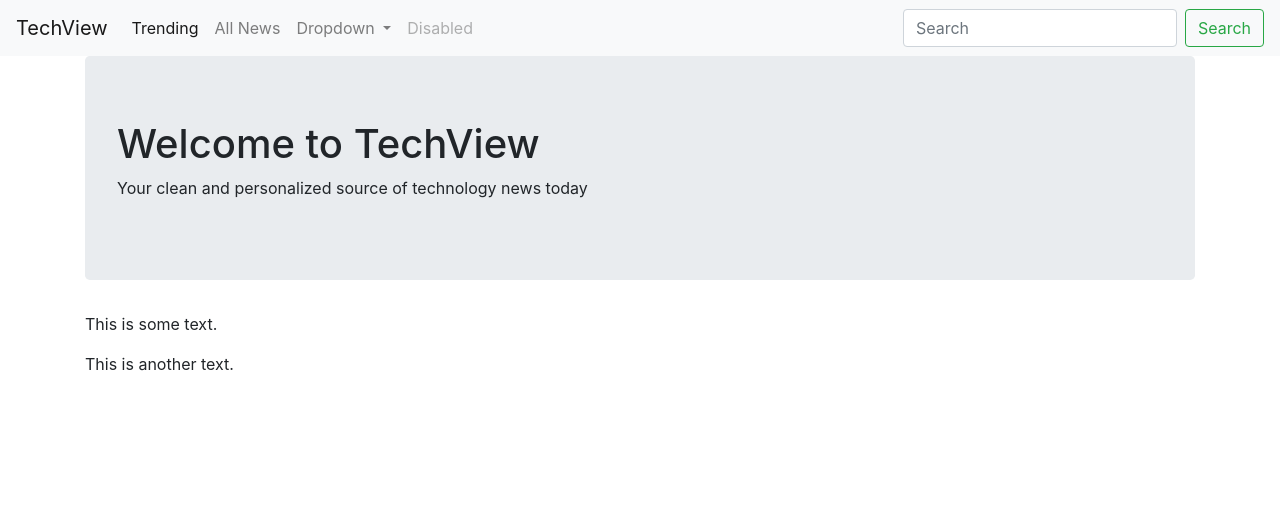
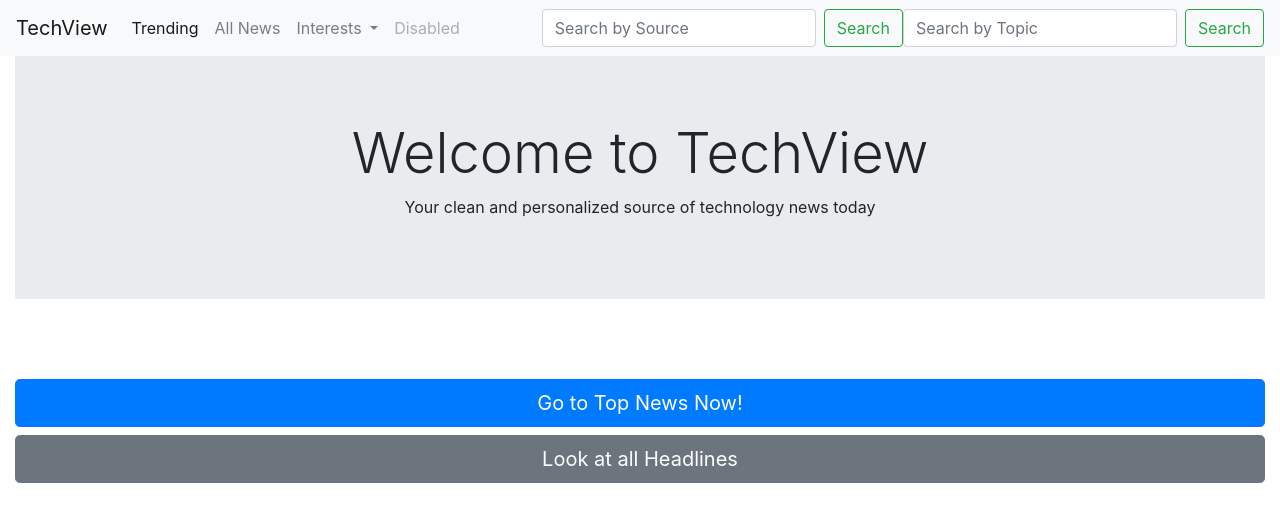
Before and after one commit to eceo902/SETView, a Flask app: page / in a window 1280 px wide. Shown: the top 522 px of the page. Run offline with Flask 2, Linux system fonts and the light colour scheme.

Commit message:
HomePage
Developing the Homepage and working on the Navbar and the links

```diff
--- a/app.py
+++ b/app.py
@@ -15,7 +15,7 @@ def home():
 
 @app.route("/top")
 def top():
-    top_news = newsapi.get_top_headlines()
+    top_news = newsapi.get_top_headlines(category="technology")
 
 
 @app.route("/all")
--- a/templates/base.html
+++ b/templates/base.html
@@ -22,21 +22,24 @@
           </li>
           <li class="nav-item dropdown">
             <a class="nav-link dropdown-toggle" href="#" id="navbarDropdown" role="button" data-toggle="dropdown" aria-haspopup="true" aria-expanded="false">
-              Dropdown
+              Interests
             </a>
             <div class="dropdown-menu" aria-labelledby="navbarDropdown">
-              <a class="dropdown-item" href="#">Action</a>
-              <a class="dropdown-item" href="#">Another action</a>
+              <a class="dropdown-item" href="#">Preferred News</a>
               <div class="dropdown-divider"></div>
-              <a class="dropdown-item" href="#">Something else here</a>
+              <a class="dropdown-item" href="#">Set Interests</a>
             </div>
           </li>
           <li class="nav-item">
             <a class="nav-link disabled" href="#" tabindex="-1" aria-disabled="true">Disabled</a>
           </li>
         </ul>
-        <form class="form-inline my-2 my-lg-0">
-          <input class="form-control mr-sm-2" type="search" placeholder="Search" aria-label="Search">
+        <form class="form-inline my-2 my-lg-0" action="{{ url_for('top') }}" method="POST">
+          <input class="form-control mr-sm-2" type="search" placeholder="Search by Source" aria-label="Search" name="what_source">
+          <button class="btn btn-outline-success my-2 my-sm-0" type="submit">Search</button>
+        </form>
+        <form class="form-inline my-2 my-lg-0" action="{{ url_for('top') }}" method="POST">
+          <input class="form-control mr-sm-2" type="search" placeholder="Search by Topic" aria-label="Search" name="what_topic">
           <button class="btn btn-outline-success my-2 my-sm-0" type="submit">Search</button>
         </form>
       </div>
--- a/templates/home.html
+++ b/templates/home.html
@@ -2,12 +2,18 @@
 {% block title %}Home{% endblock %}
 
 {% block content %}
-<div class="container">
-  <div class="jumbotron">
-    <h1>Welcome to TechView</h1>
-    <p>Your clean and personalized source of technology news today</p>
+<div class="jumbotron jumbotron-fluid">
+  <div class="container">
+    <h1 class="display-4" style="text-align:center;">Welcome to TechView</h1>
+    <p style="text-align:center;">Your clean and personalized source of technology news today</p>
   </div>
-  <p>This is some text.</p>
-  <p>This is another text.</p>
+</div>
+
+<br>
+<br>
+
+<div>
+  <a class="btn btn-primary btn-lg btn-block" href="{{ url_for('top') }}">Go to Top News Now!</a>
+  <a class="btn btn-secondary btn-lg btn-block" href="{{ url_for('all') }}">Look at all Headlines</a>
 </div>
 {% endblock %}
```
